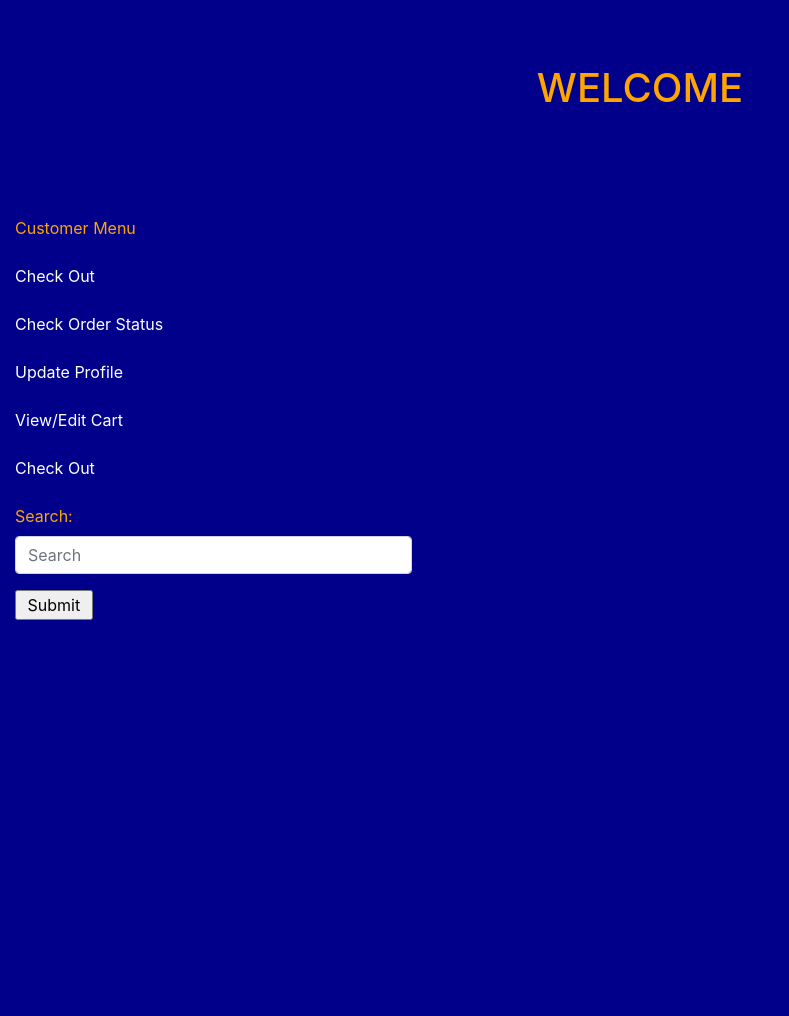
After one commit to DA01171997/OnlineShoppingSystem-dbProj, a PHP site: page /search.php in a window 1280 px wide. The commit adds this page. Shown: the whole page, without its empty margins (0-789 px from the left). Run offline with PHP 8.4, Linux system fonts and the light colour scheme.

Commit message:
added the search function may not work

```diff
--- a/SHIVAM/index.php
+++ b/SHIVAM/index.php
@@ -28,8 +28,6 @@ html,body {
 <div class="container-fluid h-100">
     <div class="jumbotron">
         <h1 align="center">WELCOME</h1>
-
-
     </div>
 
     <div class = "row justify-content-center h-100">
--- /dev/null
+++ b/SHIVAM/search.php
@@ -0,0 +1,103 @@
+<!DOCTYPE html>
+<html lang="en">
+<head>
+<?php include 'config.php'; ?>
+  <title>Login Page</title>
+  <meta charset="utf-8">
+  <meta name="viewport" content="width=device-width, initial-scale=1">
+  <link rel="stylesheet" href="https://maxcdn.bootstrapcdn.com/bootstrap/4.1.3/css/bootstrap.min.css">
+  <style>
+.jumbotron{
+    background-color:darkblue;
+    color:orange;
+}
+a {
+    color: white;
+}
+html,body {
+    height:100%;
+
+}
+#column1{
+    height:100%;
+    background-color: darkblue;
+    color:orange;
+}
+</style>
+</head>
+<body style="background-color:darkblue;">
+<div class="container-fluid h-100">
+    <div class="jumbotron">
+        <h1 align="center">WELCOME</h1>
+    </div>
+
+    <div class = "row justify-content-center h-100">
+        <div class = "col-4 hidden-md-down" id = "column1">
+        Customer Menu <br /> <br />
+        <a href ="checkout.php"> Check Out </a> <br /> <br />
+        <a href ="checkstatus.php"> Check Order Status </a> <br /> <br />
+        <a href ="updateprofile.php"> Update Profile </a> <br /> <br />
+        <a href ="cart.php"> View/Edit Cart </a> <br /> <br />
+        <a href ="checkout.php"> Check Out </a> <br /> <br />
+        <form action = "search.php" method = "post">
+        <div class="form-group">
+            <label for="search">Search:</label>
+            <input type="text" class="form-control" id="search" placeholder="Search" name="search">
+        </div>
+        <input type = "submit" value = " Submit " name = "searches"/><br />
+        </form>
+
+        </div>
+
+        <div class ="col-10 col-sm-10 col-md-10 col-lg-8 col-xl-8"  id = "column1">
+            <?php
+                $errors = array();
+                include 'errors.php';
+                $search = "";
+                if(isset($_POST["searches"]))
+                {
+                    // write more code here will do it around 3 hopfully won't take too long
+                    if(isset($_POST["search"]))
+                    {
+                        $search = mysqli_real_escape_string($conn,$_POST["search"]);
+                    }
+                    if(empty($search)){
+                        array_push($errors,"");
+                    }
+                    else {
+                        $sql ="SELECT * FROM parts WHERE pname LIKE %$search%";
+                        $result = mysqli_query($conn,$sql);
+                        echo "<table style = \"width:100%\">";
+                        echo "<tr>";
+                        echo "<th>Pnumber</th>";
+                        echo "<th>Pname</th>";
+                        echo "<th>Quantity</th>";
+                        echo "</tr>";
+                        while($row = $result->fetch_assoc())
+                        {
+                            echo "<tr>";
+                            echo "<th>". $row['Pnumber']. "</th>";
+                            echo "<th>". $row['Pname']. "</th>";
+                            //echo "<th>Quantity</th>";
+                            echo "<th><input type = \"text\" value = '".$row['qoh']."' style = \"width: 30px\"</th>";
+                            echo "</tr>";
+                        }// this is the result of the sql
+                        // so we are getting the result here from there what we are going
+                        //to do is put it in a table using echo table tr etc and then from
+                        //there are are going to get the input for the quantity and add that to the cart
+                        //https://stackoverflow.com/questions/5678567/how-to-pass-variables-between-php-scripts
+                        //https://www.youtube.com/watch?v=owZqCGIWFmY
+                    }
+                }
+
+
+            ?>
+        </div>
+
+    </div>
+
+
+</div>
+
+</body>
+</html>
```
